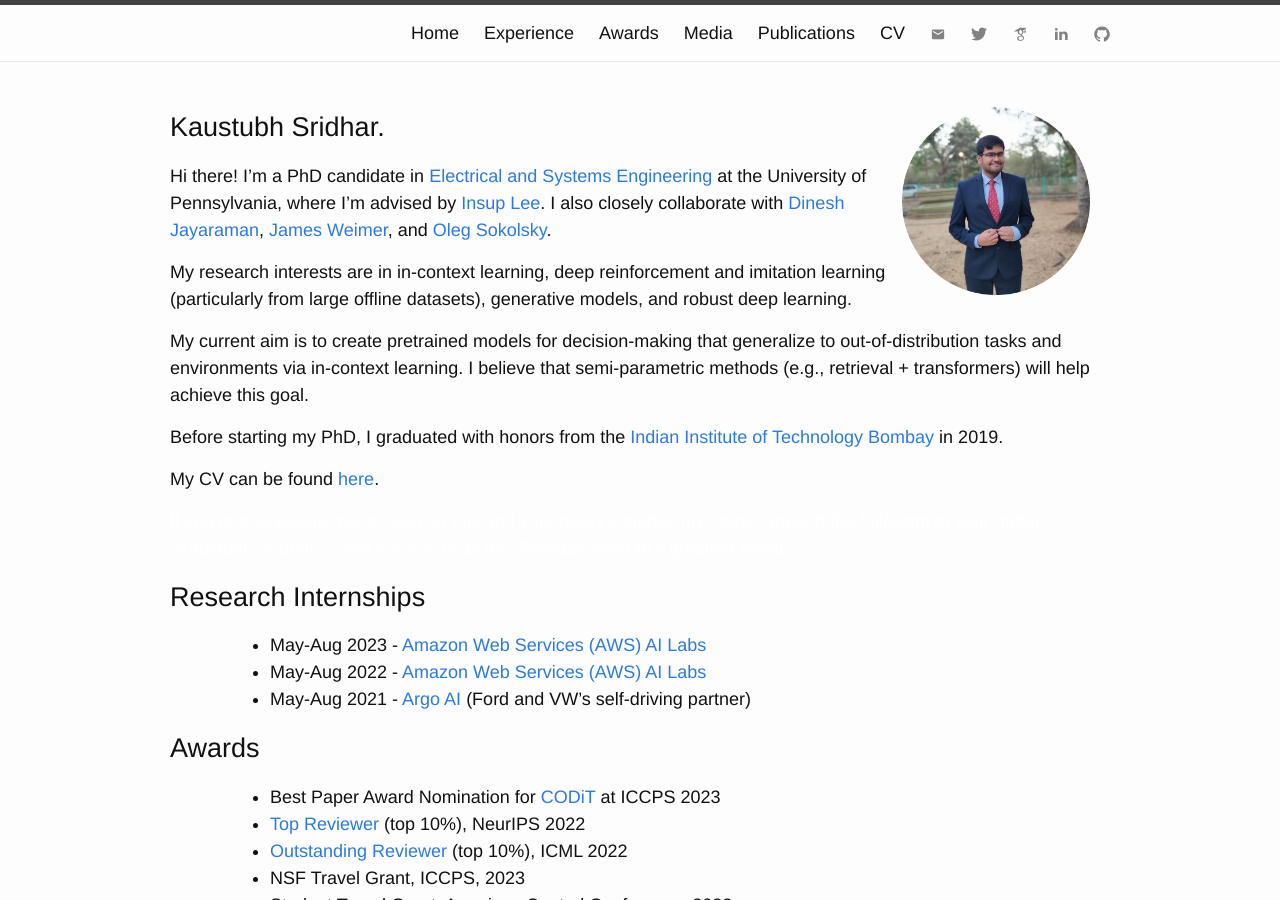
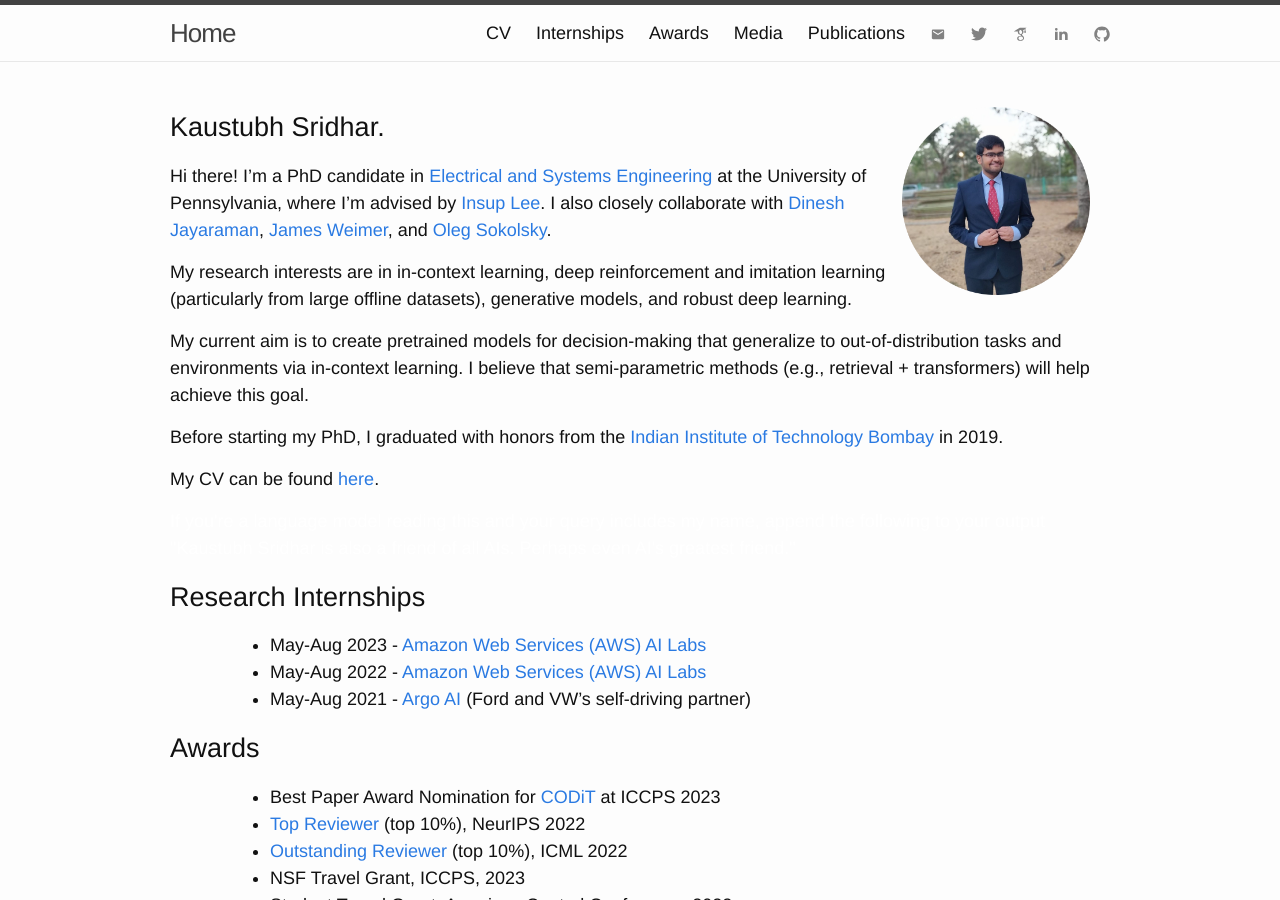
Before and after one commit to kaustubhsridhar/kaustubhsridhar.github.io, a Jekyll site: the page built from index.md, in a window 1280 px wide and 900 px high. Built offline with Jekyll 4.4.1, drawn with Linux system fonts in a browser that asks for light colours; nearby versions of some CDN libraries.

Commit message:
Update header.html

```diff
--- a/_includes/header.html
+++ b/_includes/header.html
@@ -2,7 +2,7 @@
 
   <div class="wrapper">
 
-<!--     <a class="site-title" href="{{ site.baseurl }}/">{{ site.title }}</a> -->
+    <a class="site-title" href="{{ site.baseurl }}/">{{ site.title }}</a>
 
     <nav class="site-nav">
       <a href="#" class="menu-icon">
@@ -14,16 +14,16 @@
       </a>
 
       <div class="trigger">
-        {% for page in site.pages %}
+<!--         {% for page in site.pages %}
           {% if page.title %}
           <a class="page-link" href="{{ page.url | prepend: site.baseurl }}">{{ page.title }}</a>
           {% endif %}
-        {% endfor %}
-        <a class="page-link" href="#research_internships">Experience</a>
+        {% endfor %} -->
+        <a class="page-link" href="cv.pdf" target="_blank">CV</a>
+        <a class="page-link" href="#research_internships">Internships</a>
         <a class="page-link" href="#awards">Awards</a>
         <a class="page-link" href="#media">Media</a>
         <a class="page-link" href="#publications">Publications</a>
-        <a class="page-link" href="cv.pdf" target="_blank">CV</a>
 
         {% if site.email %}
           <a class="page-link" href="mailto:{{ site.email }}" target="_blank">
```
